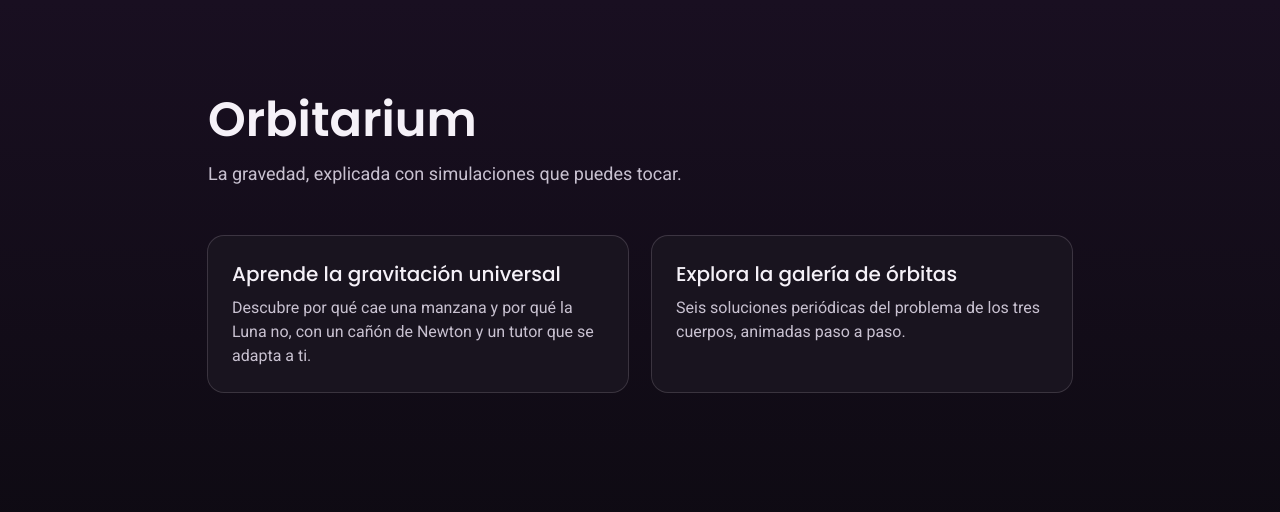
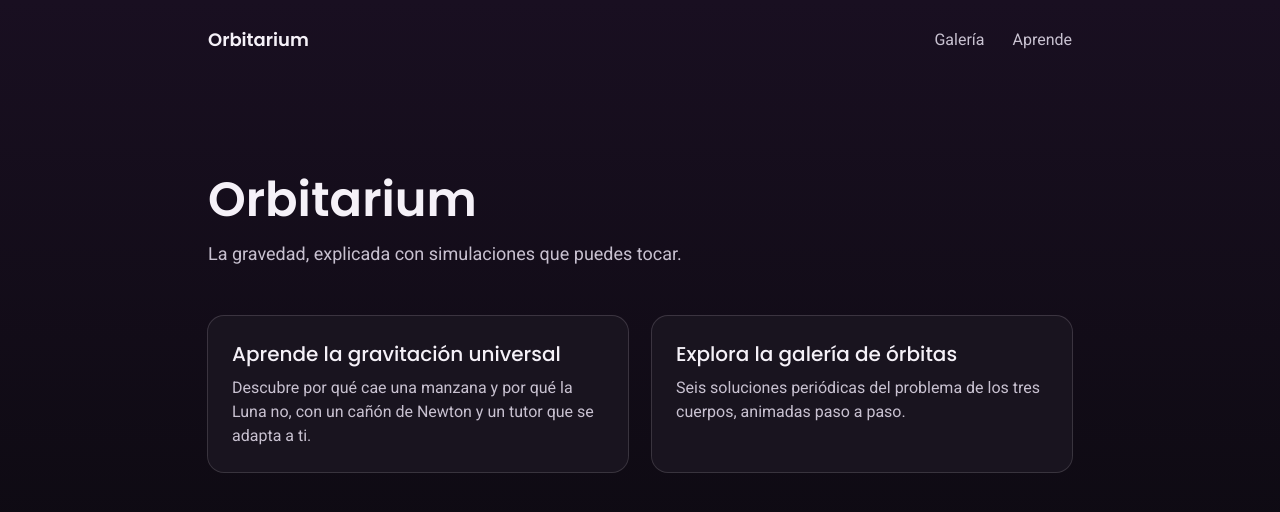
Before and after one commit to mauvies/orbitarium, a Next.js app: page / in a window 1280 px wide. Shown: the top 512 px of the page. Built offline with nearby package versions, Linux system fonts and the light colour scheme.

Commit message:
feat(ui): add the site header, skip link and a Spanish 404 page (spec 03, Decisions 1 and 2)

```diff
--- a/src/app/layout.tsx
+++ b/src/app/layout.tsx
@@ -1,5 +1,6 @@
 import type { Metadata } from "next";
 import { Poppins, Roboto } from "next/font/google";
+import { SiteHeader } from "@/components/site-header";
 import { es } from "@/content/es";
 import "./globals.css";
 
@@ -28,7 +29,14 @@ export default function RootLayout({ children }: LayoutProps<"/">) {
       className={`${poppins.variable} ${roboto.variable} scheme-dark antialiased`}
     >
       <body className="min-h-dvh bg-linear-to-b from-bg-top to-bg-bottom font-sans text-body">
-        {children}
+        <a
+          href="#contenido"
+          className="sr-only rounded-md bg-accent px-4 py-2 font-medium text-bg-bottom focus:not-sr-only focus:fixed focus:top-4 focus:left-4 focus:z-10"
+        >
+          {es.site.skipToContent}
+        </a>
+        <SiteHeader />
+        <main id="contenido">{children}</main>
       </body>
     </html>
   );
--- a/src/app/learn/page.tsx
+++ b/src/app/learn/page.tsx
@@ -7,7 +7,7 @@ export const metadata: Metadata = { title: es.learn.title };
 // A placeholder until the Part A spec replaces it (spec 03, Decision 1).
 export default function LearnPage() {
   return (
-    <main className="mx-auto max-w-3xl px-4 py-16 sm:py-24">
+    <div className="mx-auto max-w-3xl px-4 py-16 sm:py-24">
       <h1 className="font-heading text-4xl font-semibold text-strong">
         {es.learn.title}
       </h1>
@@ -20,6 +20,6 @@ export default function LearnPage() {
           {es.learn.galleryLink}
         </Link>
       </p>
-    </main>
+    </div>
   );
 }
--- /dev/null
+++ b/src/app/not-found.tsx
@@ -0,0 +1,34 @@
+import type { Metadata } from "next";
+import Link from "next/link";
+import { es } from "@/content/es";
+
+export const metadata: Metadata = { title: es.notFound.title };
+
+const links = [
+  { href: "/", label: es.notFound.homeLink },
+  { href: "/gallery", label: es.notFound.galleryLink },
+] as const;
+
+// Spec 03, Decisions 1 and 2: Next.js's default 404 page is in English.
+export default function NotFound() {
+  return (
+    <div className="mx-auto max-w-3xl px-4 py-16 sm:py-24">
+      <h1 className="font-heading text-4xl font-semibold text-strong">
+        {es.notFound.title}
+      </h1>
+      <p className="mt-4 text-lg">{es.notFound.message}</p>
+      <ul className="mt-6 flex flex-wrap gap-x-6 gap-y-2">
+        {links.map(({ href, label }) => (
+          <li key={href}>
+            <Link
+              href={href}
+              className="text-accent underline underline-offset-4"
+            >
+              {label}
+            </Link>
+          </li>
+        ))}
+      </ul>
+    </div>
+  );
+}
--- a/src/app/page.tsx
+++ b/src/app/page.tsx
@@ -8,7 +8,7 @@ const sections = [
 
 export default function HomePage() {
   return (
-    <main className="mx-auto max-w-4xl px-4 py-16 sm:py-24">
+    <div className="mx-auto max-w-4xl px-4 py-16 sm:py-24">
       <h1 className="font-heading text-4xl font-semibold text-strong sm:text-5xl">
         {es.home.title}
       </h1>
@@ -32,6 +32,6 @@ export default function HomePage() {
           </li>
         ))}
       </ul>
-    </main>
+    </div>
   );
 }
--- /dev/null
+++ b/src/components/site-header.tsx
@@ -0,0 +1,35 @@
+import Link from "next/link";
+import { es } from "@/content/es";
+
+const sections = [
+  { href: "/gallery", label: es.site.navigation.gallery },
+  { href: "/learn", label: es.site.navigation.learn },
+] as const;
+
+export function SiteHeader() {
+  return (
+    <header className="mx-auto flex max-w-4xl items-center justify-between gap-4 px-4 py-5">
+      <Link
+        href="/"
+        className="font-heading text-lg font-semibold text-strong hover:text-accent"
+      >
+        {es.site.name}
+      </Link>
+      <nav aria-label={es.site.navigation.label}>
+        {/* The links' padding enlarges their targets; the margin keeps the text aligned. */}
+        <ul className="-mr-3 flex gap-1">
+          {sections.map(({ href, label }) => (
+            <li key={href}>
+              <Link
+                href={href}
+                className="inline-block rounded-md px-3 py-2 hover:text-accent"
+              >
+                {label}
+              </Link>
+            </li>
+          ))}
+        </ul>
+      </nav>
+    </header>
+  );
+}
--- a/src/content/es.ts
+++ b/src/content/es.ts
@@ -8,6 +8,18 @@ export const es = {
     titleTemplate: `%s · ${APP_NAME}`,
     description:
       "Aprende la ley de la gravitación universal de Newton jugando con ella, y explora una galería de órbitas periódicas de tres cuerpos.",
+    skipToContent: "Saltar al contenido",
+    navigation: {
+      label: "Principal",
+      gallery: "Galería",
+      learn: "Aprende",
+    },
+  },
+  notFound: {
+    title: "Página no encontrada",
+    message: "La dirección que buscas no existe o ha cambiado.",
+    homeLink: "Volver al inicio",
+    galleryLink: "Ir a la galería de órbitas",
   },
   home: {
     title: APP_NAME,
```
Also changed, not shown: 1 other file (tests, documents, lock files or other folders).
